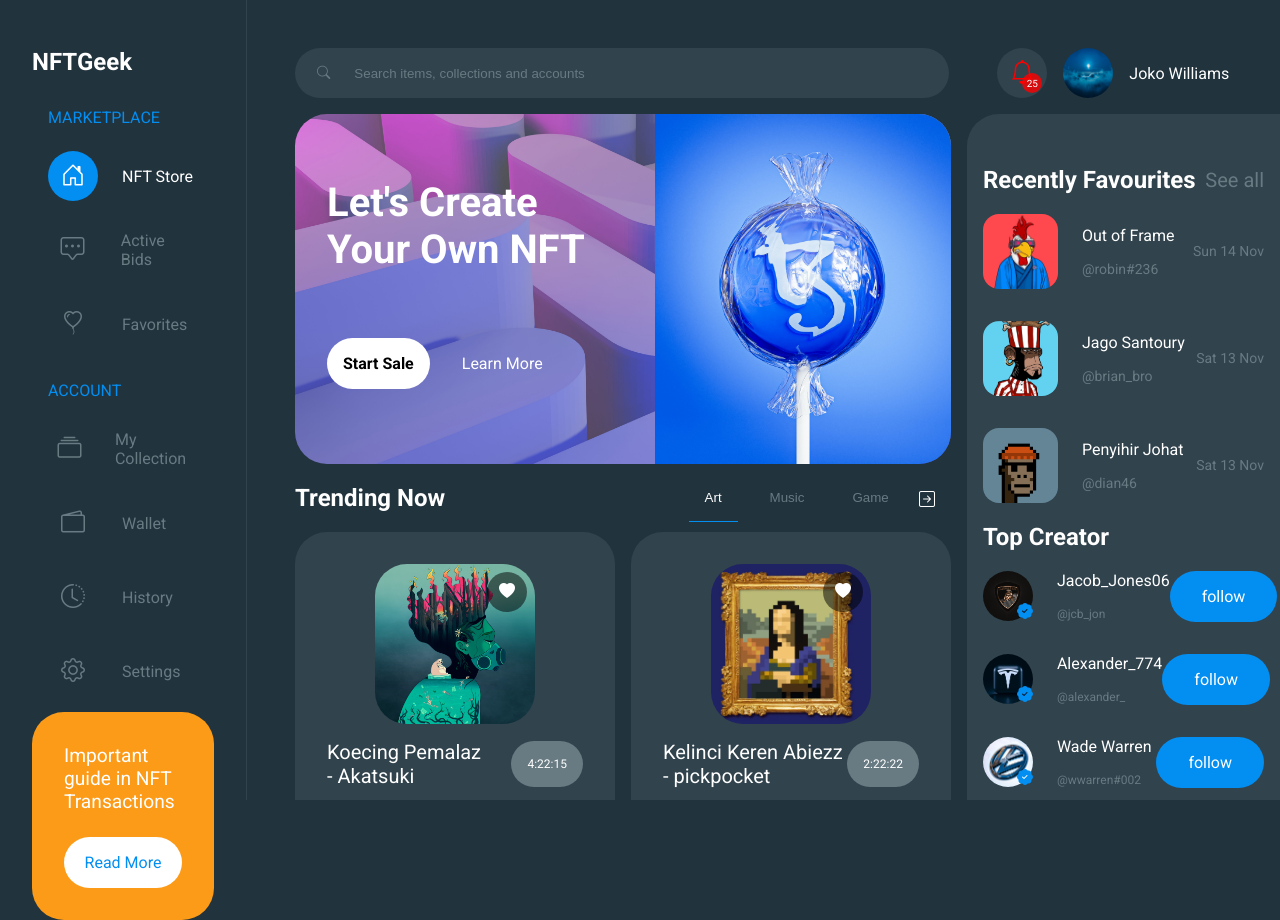
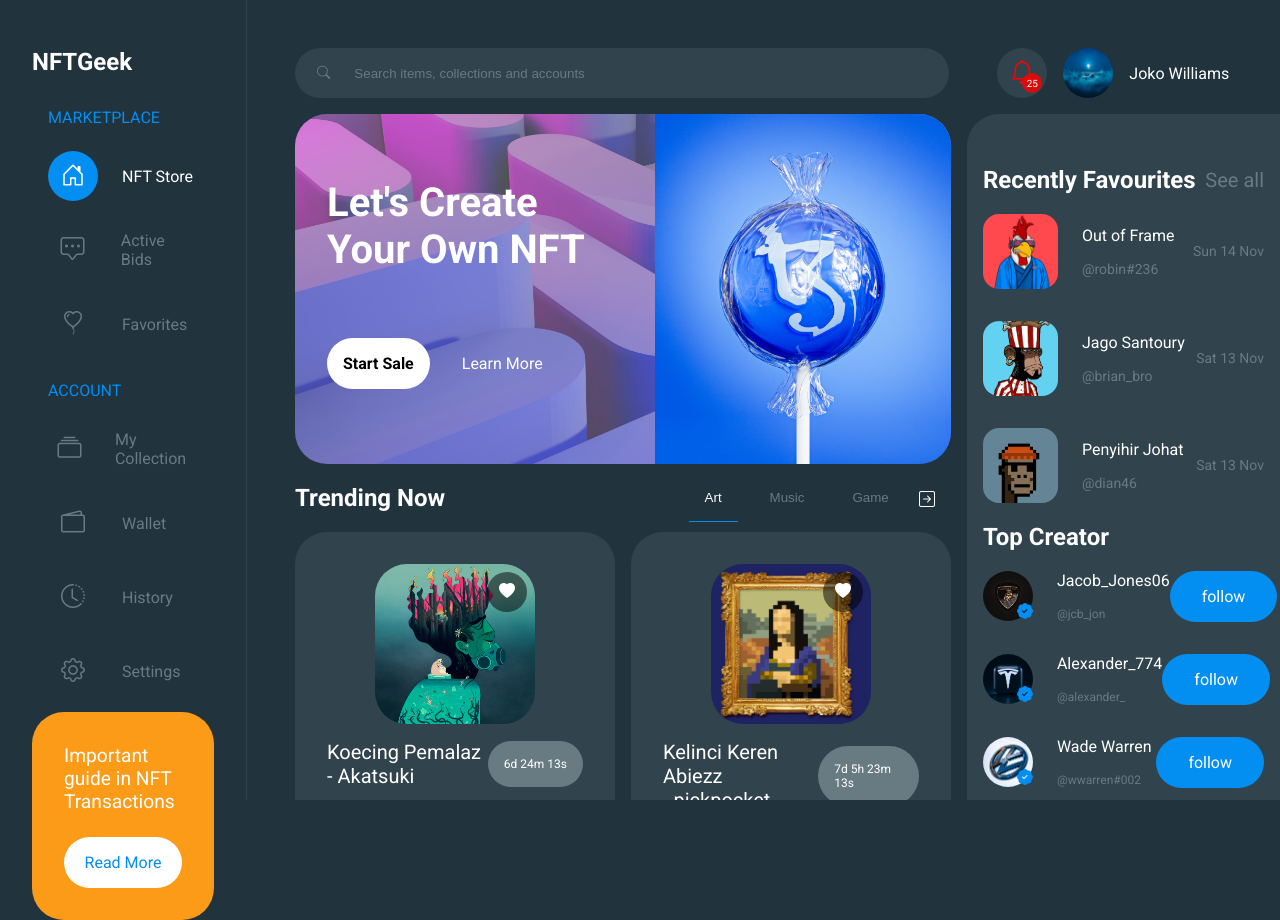
Before and after one commit to MohamedAmineC/nftgeek, a React (Create React App) app: page / in a window 1280 px wide. Built offline with nearby package versions, Linux system fonts and the light colour scheme; grey boxes are pictures that could not be loaded.

Commit message:
adding coutdown to each nft and making it disappear when the countdown hits 0

```diff
--- /dev/null
+++ b/src/components/Home/Countdown.js
@@ -0,0 +1,38 @@
+import { useState,useEffect } from "react";
+import { useDispatch } from "react-redux";
+import { toggleUnactive } from "../../features/nftsSlice";
+
+const Countdown = ({expires,id}) => {
+    const [countdown, setCountdown] = useState('');
+    const dispatch = useDispatch();
+
+
+  useEffect(() => {
+    const eventDate = new Date(expires);
+
+    const interval = setInterval(() => {
+      const now = new Date().getTime();
+      const distance = eventDate.getTime() - now;
+
+      const days = Math.floor(distance / (1000 * 60 * 60 * 24));
+      const hours = Math.floor((distance % (1000 * 60 * 60 * 24)) / (1000 * 60 * 60));
+      const minutes = Math.floor((distance % (1000 * 60 * 60)) / (1000 * 60));
+      const seconds = Math.floor((distance % (1000 * 60)) / 1000);
+
+      setCountdown(`${days === 0 ? '' : days+'d'} ${hours === 0 ? '' : hours+'h'} ${minutes === 0 ? '' : minutes+'m'} ${seconds}s`);
+
+      if (distance < 0) {
+        clearInterval(interval);
+        dispatch(toggleUnactive(id))
+      }
+    }, 1000);
+
+    return () => clearInterval(interval);
+  }, [expires,id,dispatch]);
+
+  return (
+      <p>{countdown}</p>
+  );
+
+}
+export default Countdown;
--- a/src/components/Home/Trends.js
+++ b/src/components/Home/Trends.js
@@ -1,6 +1,7 @@
 import { useDispatch, useSelector } from "react-redux";
 import { toggleLikeNft, selectNfts } from "../../features/nftsSlice";
 import { addFavorites, removeFavorites } from "../../features/ProfileSlice";
+import Countdown from "./Countdown";
 
 const Trends = (props) => {
     const {category} = props;
@@ -14,7 +15,7 @@ const Trends = (props) => {
             <ul>
                 {
                     filteredNfts.map(nft => {
-                        if (nft.active === false) return null;
+                        if (nft.isExpired === true) return null;
                         else {
                             return (
                                 (
@@ -53,7 +54,7 @@ const Trends = (props) => {
                                                 <p>- {nft.author}</p>
                                             </div>
                                             <div className="nft-time-remaining">
-                                                <p>{nft.timeLeft}</p>
+                                                <Countdown expires={nft.expires} id={nft.id} />
                                             </div>
                                         </div>
                                         <ul className="bids-list">
--- a/src/features/nftsSlice.js
+++ b/src/features/nftsSlice.js
@@ -15,7 +15,8 @@ const nftsSlice = createSlice({
             img: art1,
             category: 'Art',
             liked: false,
-            timeLeft: '4:22:15',
+            expires: 'February 18, 2023 11:01:00',
+            isExpired: false,
             bids: [
                 {
                     id: 1,
@@ -35,8 +36,8 @@ const nftsSlice = createSlice({
             img: art2,
             category: 'Art',
             liked: false,
-            timeLeft: '2:22:22',
-            active: true,
+            expires: 'February 19, 2023 16:00:00',
+            isExpired: false,
             bids: [
                 {
                     id: 1,
@@ -67,9 +68,8 @@ const nftsSlice = createSlice({
         },
         toggleUnactive: (state,action) => {
             state = state.map(nft => {
-                if (nft.id === action.payload.id) {
-                    nft.timeLeft = '00:00:00';
-                return    nft.active = false;
+                if (nft.id === action.payload) {
+                return    nft.isExpired = true;
                 } else return nft
             })
         }
```
